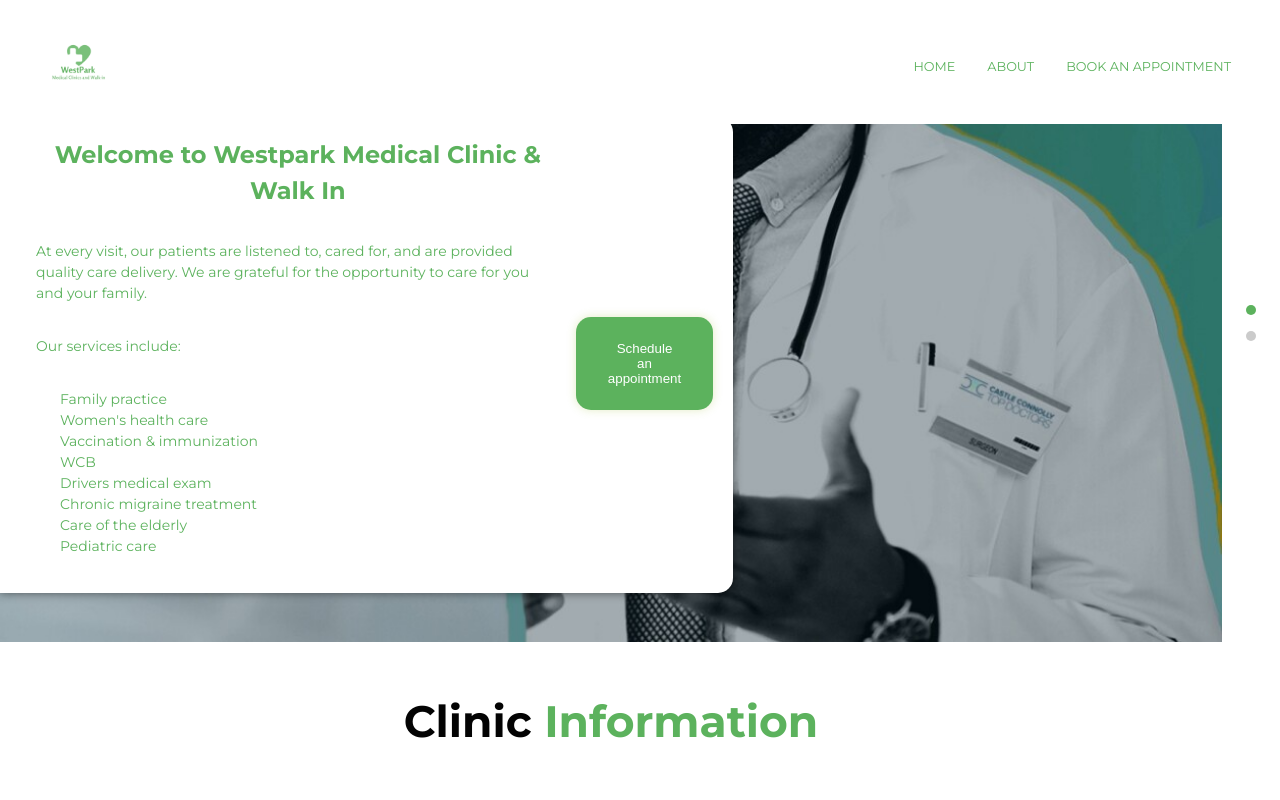
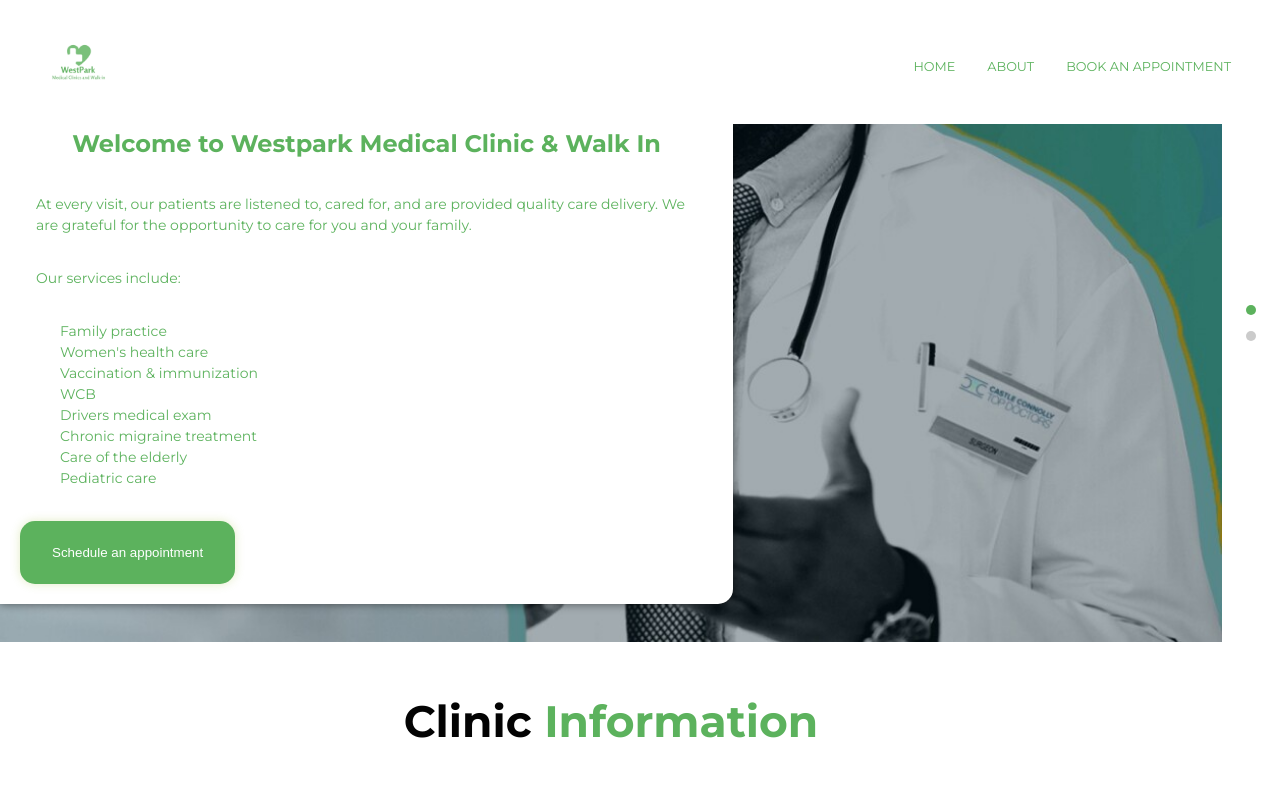
Before and after one commit to Dannathetechgirl/westpart, a React (Create React App) app: page / in a window 1280 px wide. Shown: the top 800 px of the page. Built offline with nearby package versions, Linux system fonts and the light colour scheme.

Commit message:
fix: the top space

```diff
--- a/src/container/Home/section.scss
+++ b/src/container/Home/section.scss
@@ -16,15 +16,16 @@
         padding: 20px;
         box-shadow: 0 0 10px rgba(0, 0, 0, 0.5);
         top: 55%;
-        display: flex;
-        justify-content: center;
-        align-items: center;
+
         left: 0%; // Offset it to the left
         transform: translateY(-50%);
 
 
         @media (max-width: 1024px) {
             width: 70%; // Adjust for tablet
+            display: flex;
+            justify-content: center;
+            align-items: center;
 
 
         }
```
